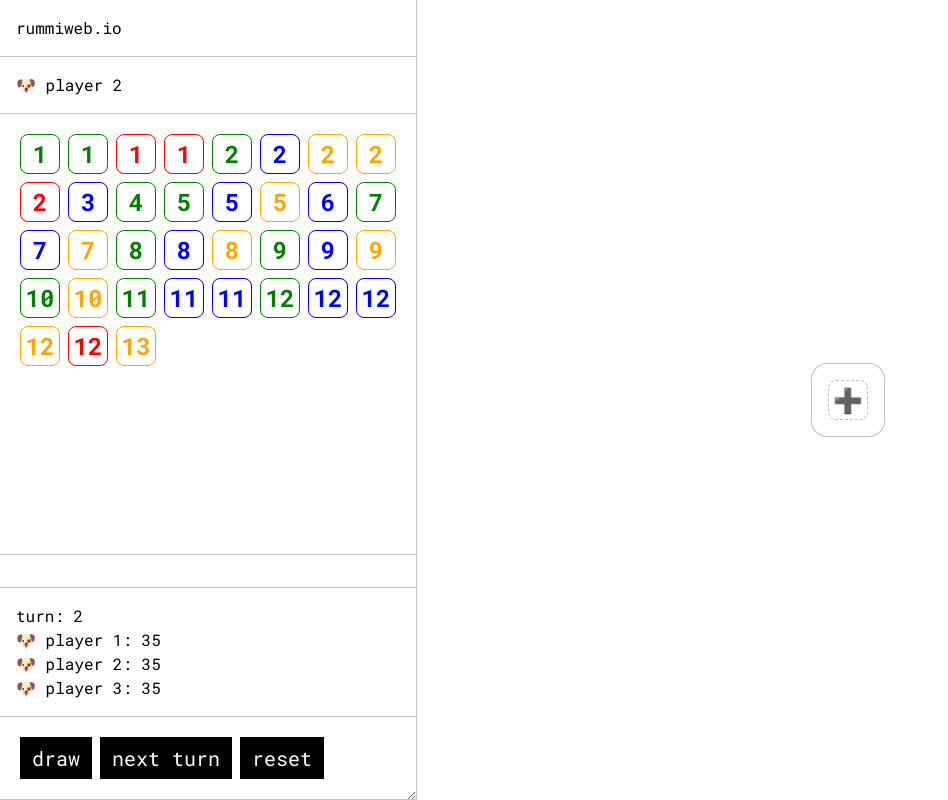
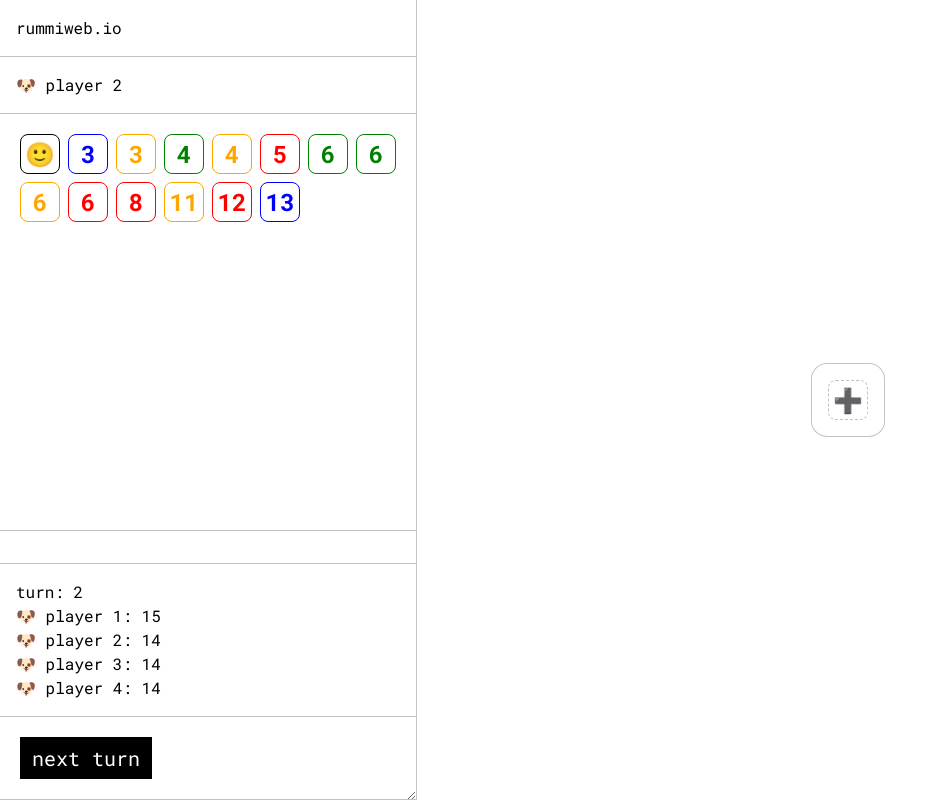
Before and after one commit to joeoak/rummiweb, a plain HTML site: page index.html in a window 1280 px wide. Both pictures are taken after a click on the button "next turn". Shown: the whole page, without its empty margins (0-948 px from the left). Drawn offline with Linux system fonts and the light colour scheme.

Commit message:
Added next turn button state management

```diff
--- a/index.html
+++ b/index.html
@@ -17,9 +17,9 @@
             <div id="player-hand"></div>
             <div id="hud">null</div>
             <div id="player-controls">
-                <button id="button-draw" onclick="drawCard()">draw</button>
+                <!-- <button id="button-draw" onclick="drawCard()">draw</button> -->
                 <button id="button-next-turn" onclick="advanceTurn()">next turn</button>
-                <button id="button-reset">reset</button>
+                <!-- <button id="button-reset">reset</button> -->
             </div>
         </div>
         <div id="board">
--- a/js/scripts.js
+++ b/js/scripts.js
@@ -6,6 +6,8 @@ let deck = new Array(),
 
 let turnCounter;
 let playerCount;
+let isBoardValid;
+let isPlayerPlacedCards;
 
 let _canvas = document.querySelector('#canvas'),
     _board = document.querySelector('#board'),
@@ -61,7 +63,7 @@ const distributeCards = () =>
     {
         let rack = new Array();
 
-        for (let j = 0; j < 35; j++)
+        for (let j = 0; j < 14; j++)
         {
             let r = Math.floor(Math.random() * deck.length);
             let target = deck.splice(r, 1);
@@ -81,7 +83,7 @@ const distributeCards = () =>
 const gameStart = () =>
 {
     turnCounter = 1;
-    playerCount = 3;
+    playerCount = 4;
 
     initiateDeck(deck);
     distributeCards();
@@ -248,11 +250,14 @@ const isConsecutive = (arr) =>
 
 const verifyRows = () =>
 {
+    isBoardValid = true; // assume true to start
+
     board.forEach((row) =>
     {
         if (row.cards.length < 3)
         {
             row.isValid = false;
+            isBoardValid = false;
         }
         else
         {
@@ -265,6 +270,7 @@ const verifyRows = () =>
                 else
                 {
                     row.isValid = false;
+                    isBoardValid = false;
                 }
             }
             else if (isSameColors(row.cards)) // if all same colors
@@ -276,13 +282,31 @@ const verifyRows = () =>
                 else
                 {
                     row.isValid = false;
+                    isBoardValid = false;
                 }
             }
             else
             {
                 row.isValid = false;
+                isBoardValid = false;
             }
         }
+    });
+}
+
+const checkIfPlayerPlacedCards = () =>
+{
+    isPlayerPlacedCards = false; // assume false to start
+
+    board.forEach(row =>
+    {
+        row.cards.forEach(card =>
+        {
+            if (card.isHeld === true)
+            {
+                isPlayerPlacedCards = true;
+            }
+        })
     });
 }
 
@@ -294,6 +318,10 @@ const drawCanvas = () =>
     _playerHand.innerHTML = '';
 
     verifyRows();
+    // console.log({isBoardValid});
+
+    checkIfPlayerPlacedCards();
+    // console.log({isPlayerPlacedCards});
 
     for (let i = 0; i < board.length; i++) // sort board cards
     {
@@ -505,6 +533,10 @@ const addGroup = () =>
 
 const advanceTurn = () =>
 {
+    if (isBoardValid === true && playerHand.length <= 0)
+    {
+        if (isPlayerPlacedCards)
+        {
             // set all cards to isHeld = false
             for (let i = 0; i < board.length; i++)
             {
@@ -520,9 +552,15 @@ const advanceTurn = () =>
                     }
                 }
             }
+        }
+        else
+        {
+            drawCard();
+        }
 
         turnCounter += 1;
         drawCanvas();
     }
+}
 
 gameStart();
```
Lines whose indentation alone changed are shown as unchanged.
